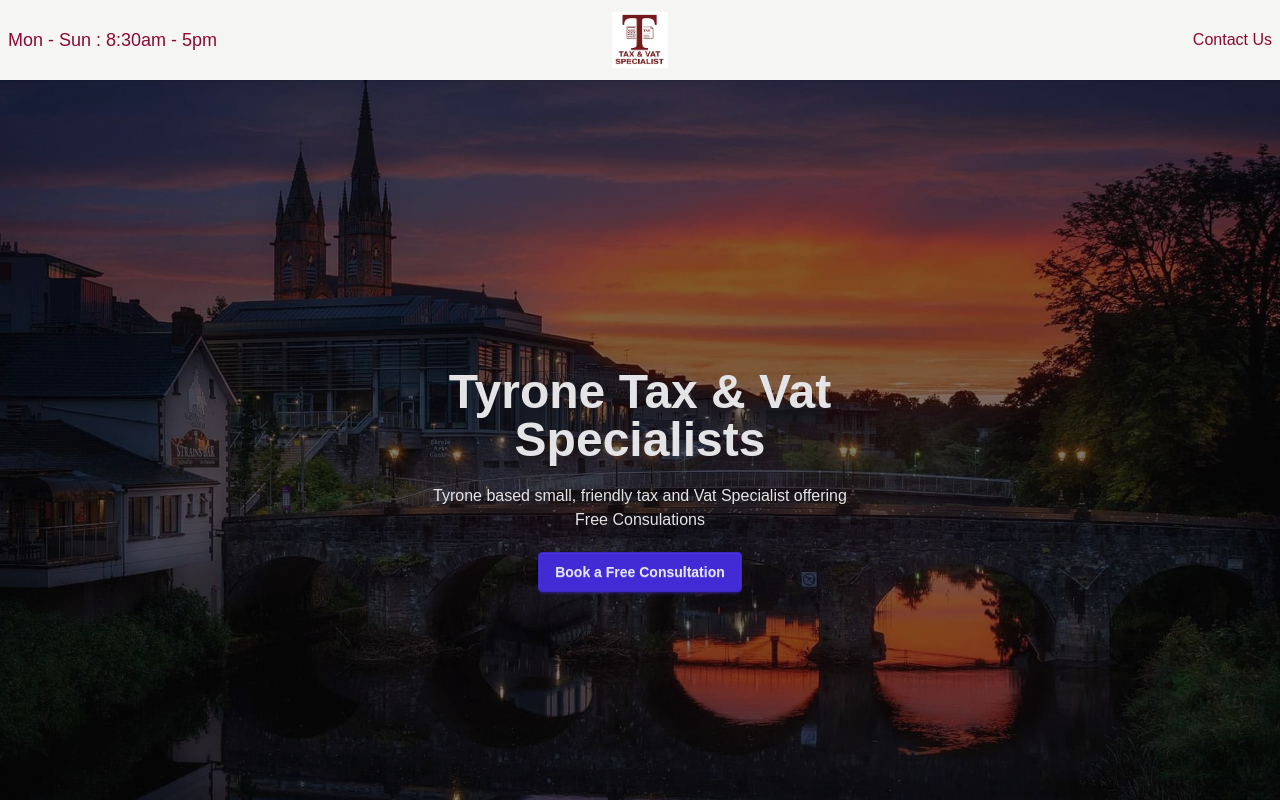
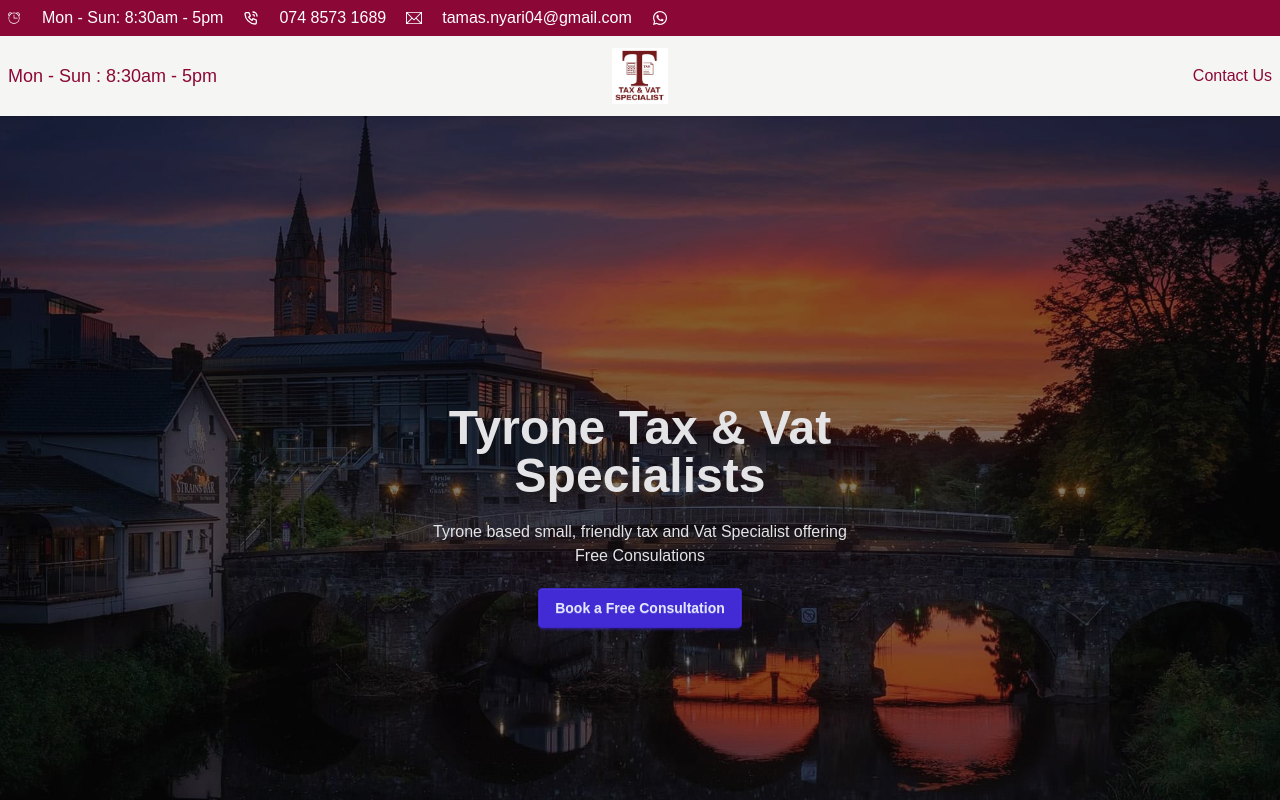
Before and after one commit to bnyari196/accountancy-app, a Next.js app: page / in a window 1280 px wide. Shown: the top 800 px of the page. Built offline with nearby package versions, Linux system fonts and the light colour scheme.

Commit message:
Banner added

```diff
--- /dev/null
+++ b/app/Banner.tsx
@@ -0,0 +1,22 @@
+import React from 'react'
+import { CiAlarmOn } from "react-icons/ci";
+import { TbPhoneCall } from "react-icons/tb";
+import { TfiEmail } from "react-icons/tfi";
+import { FaWhatsapp } from "react-icons/fa";
+
+const Banner = () => {
+  return (
+    <div className="p-1.5 bg-rose-900 text-white flex items-center ">
+        <CiAlarmOn />
+        <span className="px-5"> Mon - Sun: 8:30am - 5pm</span>
+        <TbPhoneCall/>
+        <span className="px-5">074 8573 1689</span>
+        <TfiEmail />
+        <span className="px-5">tamas.nyari04@gmail.com</span>
+        <FaWhatsapp />
+        <span className="px-5"></span>
+    </div>
+  )
+}
+
+export default Banner
--- a/app/layout.tsx
+++ b/app/layout.tsx
@@ -1,8 +1,11 @@
 import type { Metadata } from "next";
 import { Geist, Geist_Mono } from "next/font/google";
 import "./globals.css";
+
+import Banner from './Banner';
 import NavBar from './NavBar';
 import Footer from './Footer';
+
 
 const geistSans = Geist({
   variable: "--font-geist-sans",
@@ -29,6 +32,7 @@ export default function RootLayout({
       <body
         className={`${geistSans.variable} ${geistMono.variable} antialiased`}
       >
+        <Banner />
         <NavBar />
         {children}
         <Footer />
--- a/app/users/page.tsx
+++ /dev/null
@@ -1,9 +0,0 @@
-import React from 'react';
-
-const UsersPage = () => {
-    return (
-        <div>UsersPage</div>
-    )
-}
-
-export default UsersPage
```
